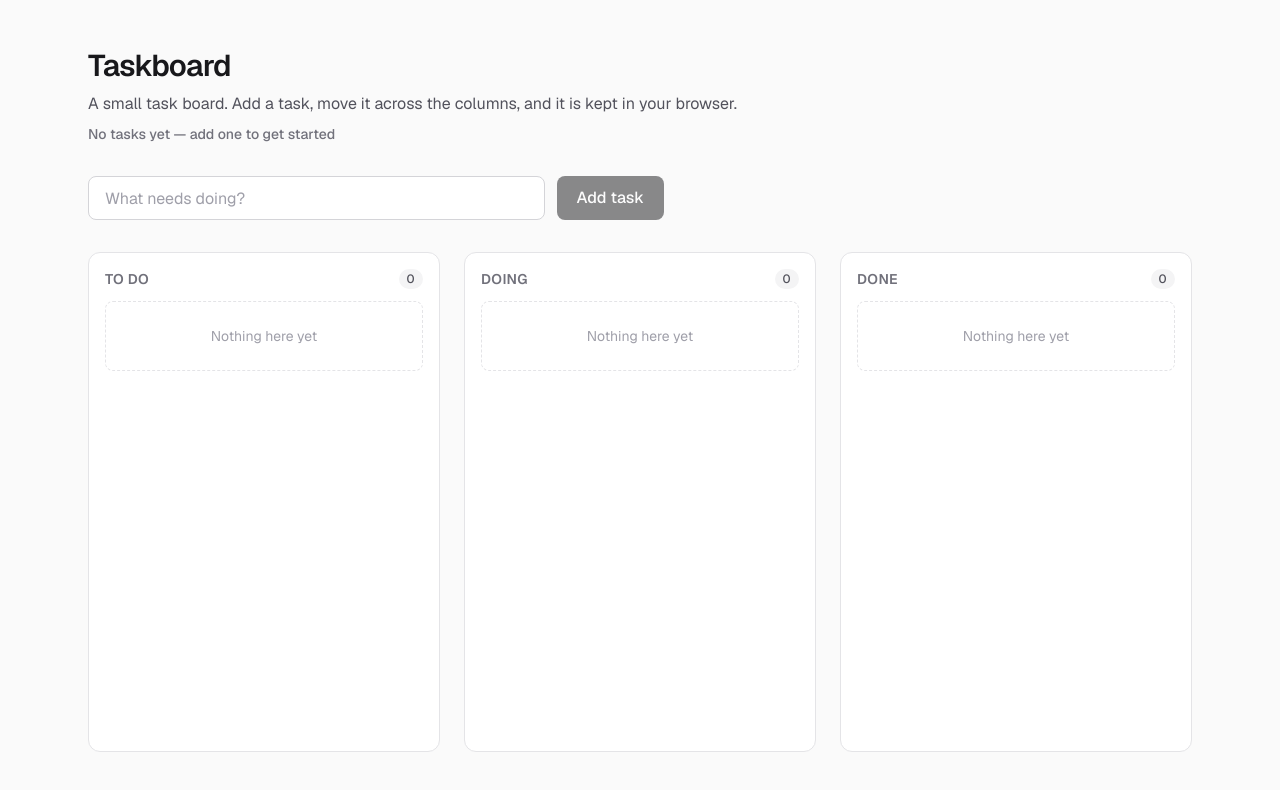
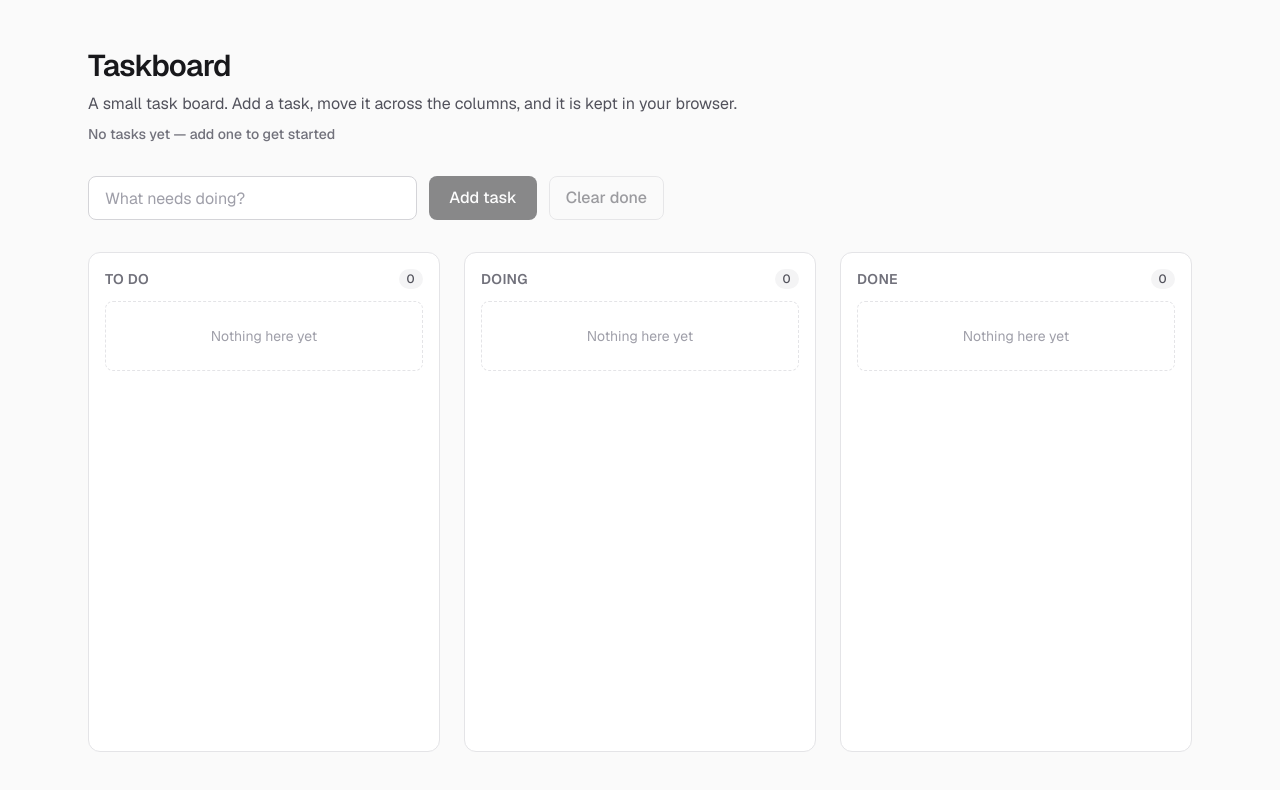
Before and after one commit to gerrcass/taskboard, a Next.js app: page / in a window 1280 px wide. Shown: the top 790 px of the page. Built offline with nearby package versions, Linux system fonts and the light colour scheme.

Commit message:
Add a Clear done button
Closes #3

```diff
--- a/src/app/page.tsx
+++ b/src/app/page.tsx
@@ -5,6 +5,7 @@ import {
   STATUS_LABELS,
   TASK_STATUSES,
   advanceTask,
+  clearDone,
   createTask,
   deleteTask,
   retreatTask,
@@ -48,7 +49,8 @@ export default function Home() {
           </p>
         </header>
 
-        <form onSubmit={addTask} className="flex w-full max-w-xl gap-3">
+        <div className="flex w-full max-w-xl items-center gap-3">
+          <form onSubmit={addTask} className="flex flex-1 gap-3">
             <input
               value={title}
               onChange={(event) => setTitle(event.target.value)}
@@ -64,6 +66,15 @@ export default function Home() {
               Add task
             </button>
           </form>
+          <button
+            type="button"
+            onClick={() => updateTasks(clearDone(tasks))}
+            disabled={counts.done === 0}
+            className="h-11 rounded-lg border border-zinc-300 px-4 font-medium text-zinc-700 transition-colors hover:bg-zinc-200 disabled:opacity-50 dark:border-zinc-700 dark:text-zinc-200 dark:hover:bg-zinc-800"
+          >
+            Clear done
+          </button>
+        </div>
 
         <section className="grid flex-1 grid-cols-1 gap-6 md:grid-cols-3">
           {TASK_STATUSES.map((status) => (
--- a/src/lib/tasks.ts
+++ b/src/lib/tasks.ts
@@ -74,6 +74,13 @@ export function deleteTask(tasks: readonly Task[], id: string): Task[] {
   return tasks.filter((t) => t.id !== id);
 }
 
+export function clearDone(tasks: readonly Task[]): Task[] {
+  if (!tasks.some((t) => t.status === "done")) {
+    return tasks as Task[];
+  }
+  return tasks.filter((t) => t.status !== "done");
+}
+
 export function taskCounts(tasks: readonly Task[]): Record<TaskStatus, number> {
   const counts: Record<TaskStatus, number> = { todo: 0, doing: 0, done: 0 };
   for (const task of tasks) {
```
Also changed, not shown: 1 other file (tests, documents, lock files or other folders). Lines whose indentation alone changed are shown as unchanged.
